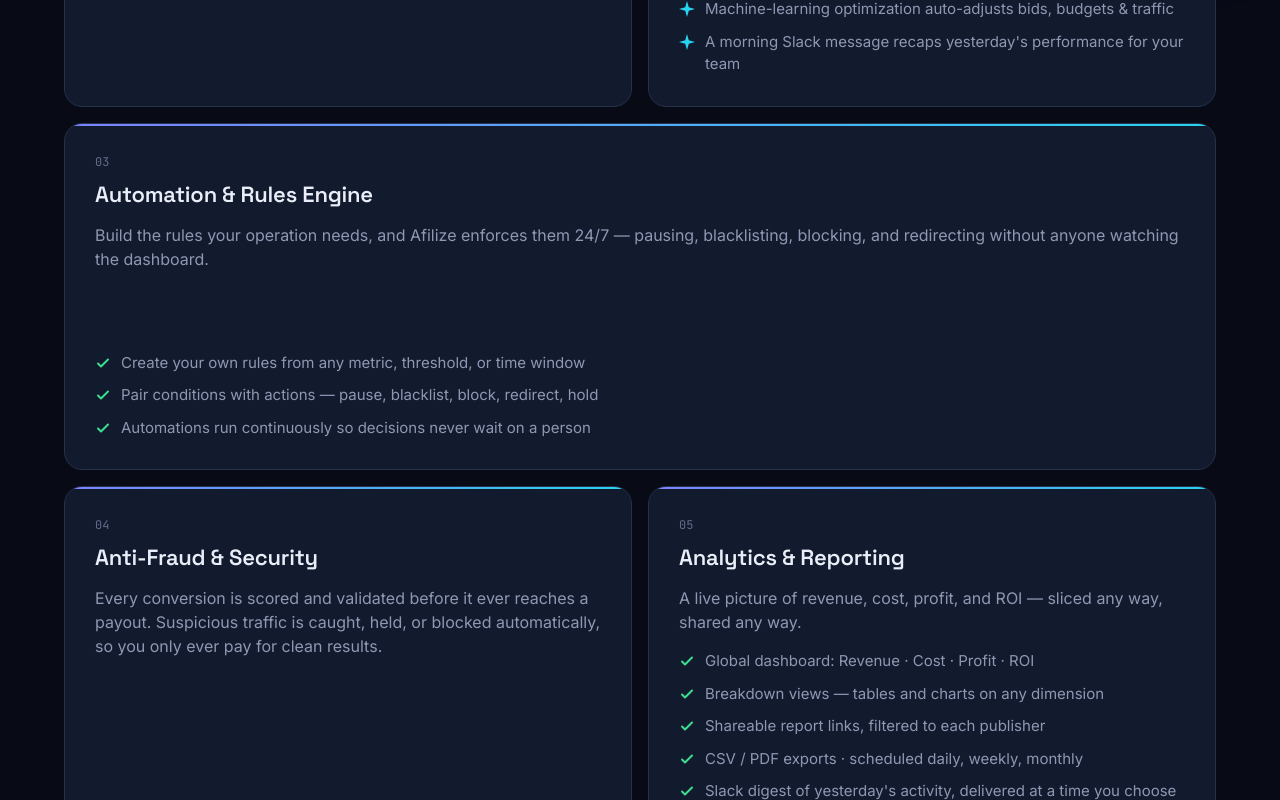
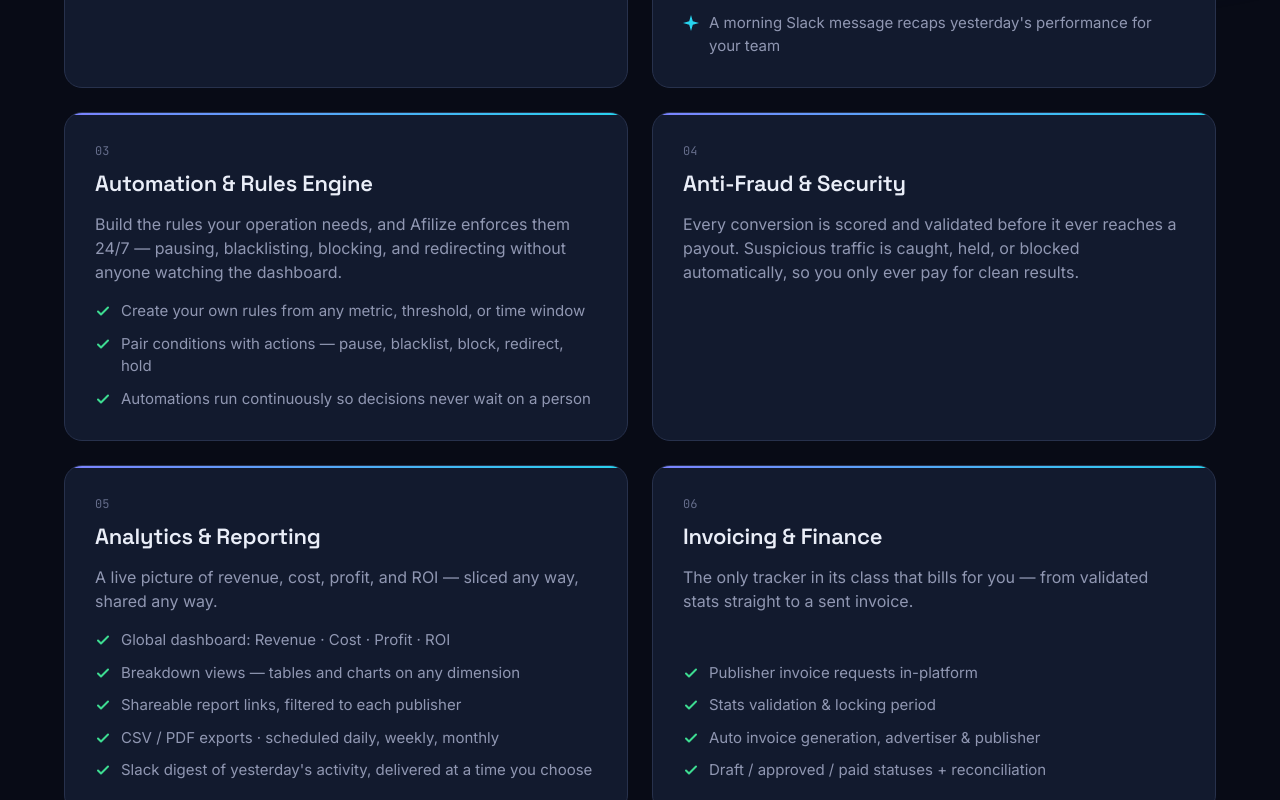
Before and after one commit to charafeddinecherkaoui/Afilize, a Next.js app: page /features in a window 1280 px wide. Shown: the part 1060-1860 px from the top of the page. Built offline with nearby package versions, Linux system fonts and the light colour scheme.

Commit message:
Rebuild pillar grid as strict two-column layout

```diff
--- a/src/app/features/page.tsx
+++ b/src/app/features/page.tsx
@@ -41,7 +41,7 @@ function Pillar({
   return (
     <article
       className={`relative flex h-full flex-col overflow-hidden rounded-[18px] border border-line bg-surface p-[30px] ${
-        full ? "min-[821px]:col-span-2" : ""
+        full ? "md:col-span-2" : ""
       }`}
     >
       <span className="absolute inset-x-0 top-0 h-[2px] flow-bg" aria-hidden="true" />
@@ -104,7 +104,7 @@ export default function FeaturesPage() {
           title="Seven layers, one platform"
           sub="Each layer feeds the next — tracking data drives the AI, the AI drives the rules, the rules feed your invoices."
         />
-        <div className="mt-11 grid items-stretch gap-4 min-[821px]:auto-rows-fr min-[821px]:grid-cols-2">
+        <div className="mt-11 grid grid-cols-1 gap-6 md:grid-cols-2 items-stretch">
           <Pillar num="01" title="Tracking & Attribution">
             <p className="text-text-muted">
               Capture and attribute every click and conversion in real time,
@@ -136,7 +136,7 @@ export default function FeaturesPage() {
             </ul>
           </Pillar>
 
-          <Pillar num="03" title="Automation & Rules Engine" full>
+          <Pillar num="03" title="Automation & Rules Engine">
             <p className="text-text-muted">
               Build the rules your operation needs, and Afilize enforces them
               24/7 — pausing, blacklisting, blocking, and redirecting without
@@ -189,7 +189,7 @@ export default function FeaturesPage() {
             </ul>
           </Pillar>
 
-          <Pillar num="06" title="Invoicing & Finance" full>
+          <Pillar num="06" title="Invoicing & Finance">
             <p className="text-text-muted">
               The only tracker in its class that bills for you — from validated
               stats straight to a sent invoice.
```
